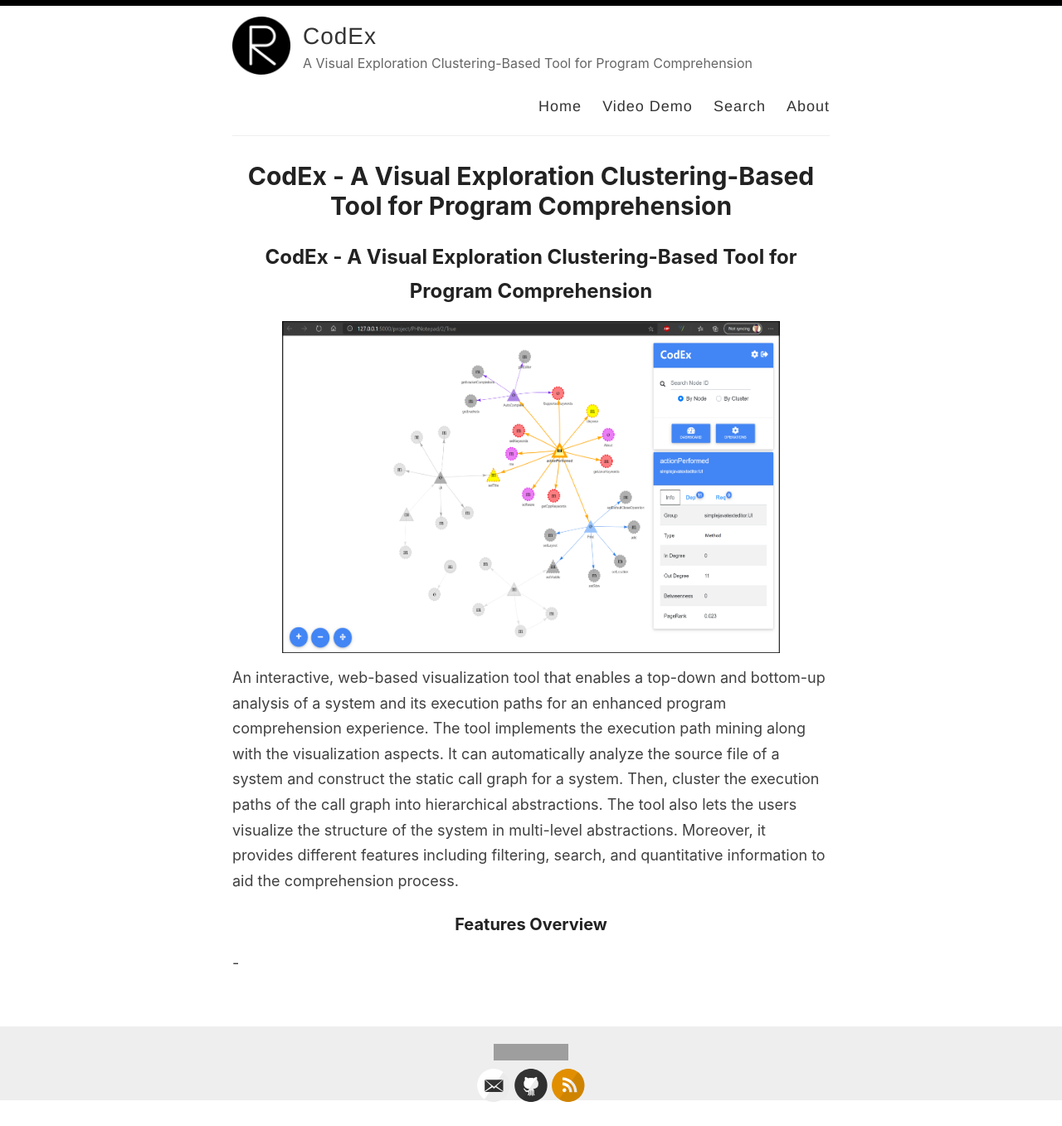
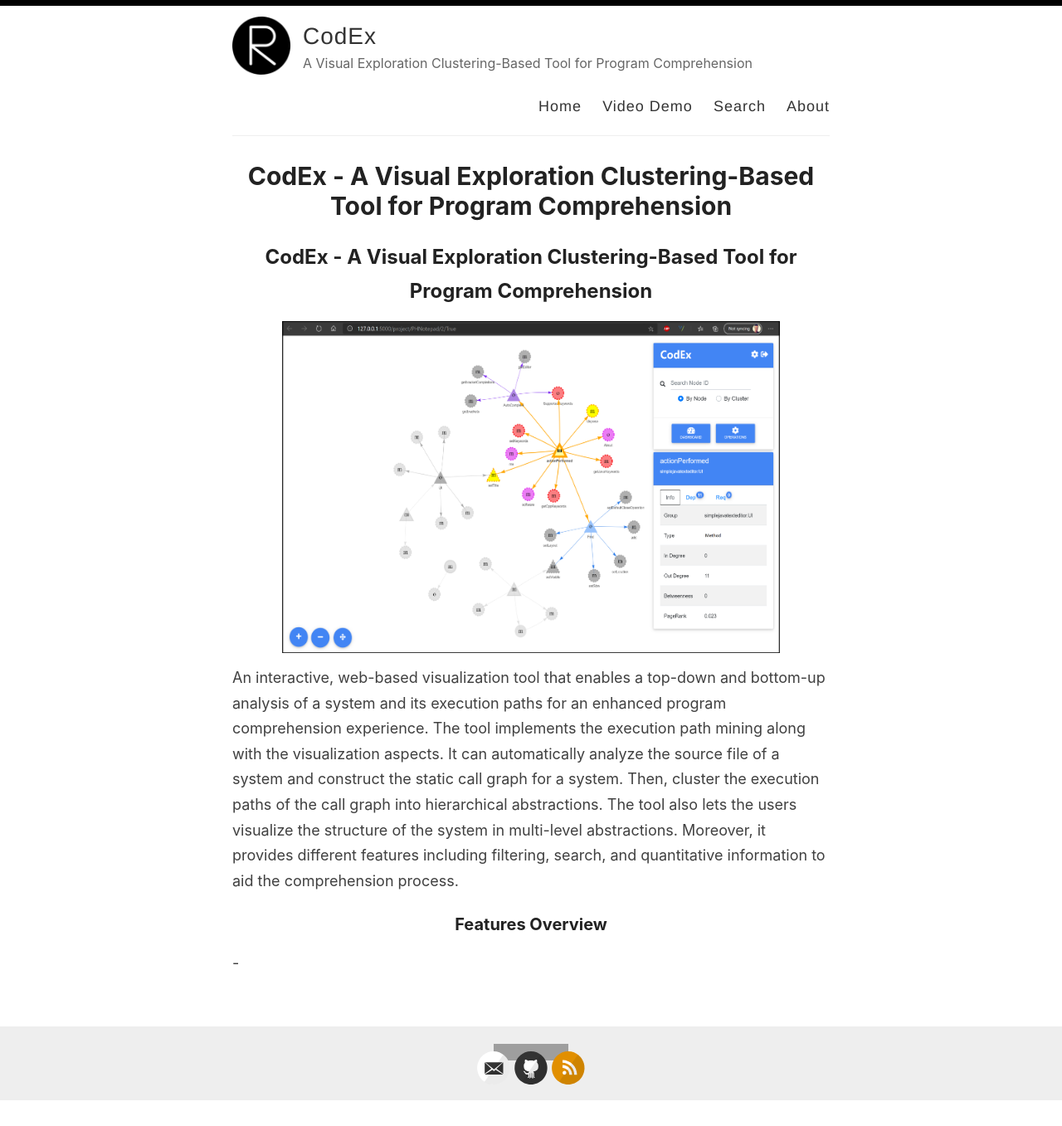
Before and after one commit to RakanAlanazi/CodEx, a Jekyll site: the page built from index.md, in a window 1280 px wide. Shown: the whole page at 83% size. Built offline with Jekyll 4.4.1, drawn with Linux system fonts in a browser that asks for light colours; our own code applies the rules of GitHub Pages for plain Markdown files; the list of posts is cut into pages by our own code; grey boxes are pictures that could not be loaded.

Commit message:
Update svg-icons.html

```diff
--- a/_includes/svg-icons.html
+++ b/_includes/svg-icons.html
@@ -1,4 +1,4 @@
-<div>
+<div style='height: 10px'>
 <a href="https://hits.seeyoufarm.com"><img src="https://hits.seeyoufarm.com/api/count/incr/badge.svg?url=https%3A%2F%2Frakanalanazi.github.io%2FCodEx%2F&count_bg=%233D71C8&title_bg=%23555555&icon=tripadvisor.svg&icon_color=%23E7E7E7&title=visitors&edge_flat=false"/></a>
 </div>
 {% if site.footer-links.dribbble %}<a href="https://dribbble.com/{{ site.footer-links.dribbble }}"><i class="svg-icon dribbble"></i></a>{% endif %}
```
